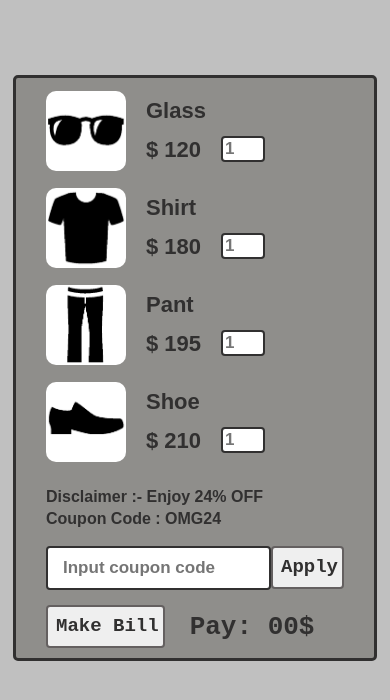
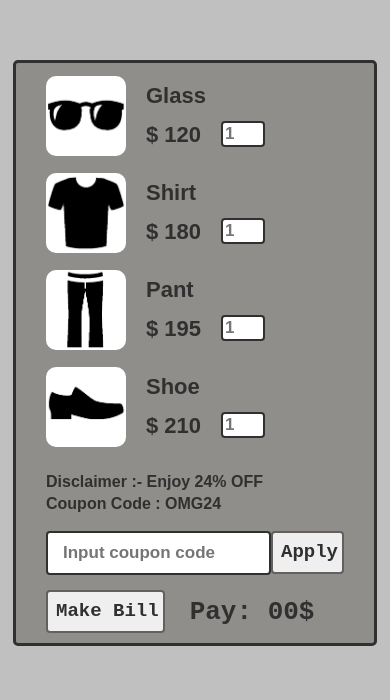
Before and after one commit to saziddeveloper/COUPON-CODE, a plain HTML site: page index.html in a window 390 px wide. Drawn offline with Linux system fonts and the light colour scheme.

Commit message:
Update style.css

```diff
--- a/style/style.css
+++ b/style/style.css
@@ -116,6 +116,6 @@ h2 {
 ------------------------------------*/
 @media only screen and (max-width: 720px) {
     main {
-        margin-top: 67px;
+        margin-top: 52px;
     }
 }
```
